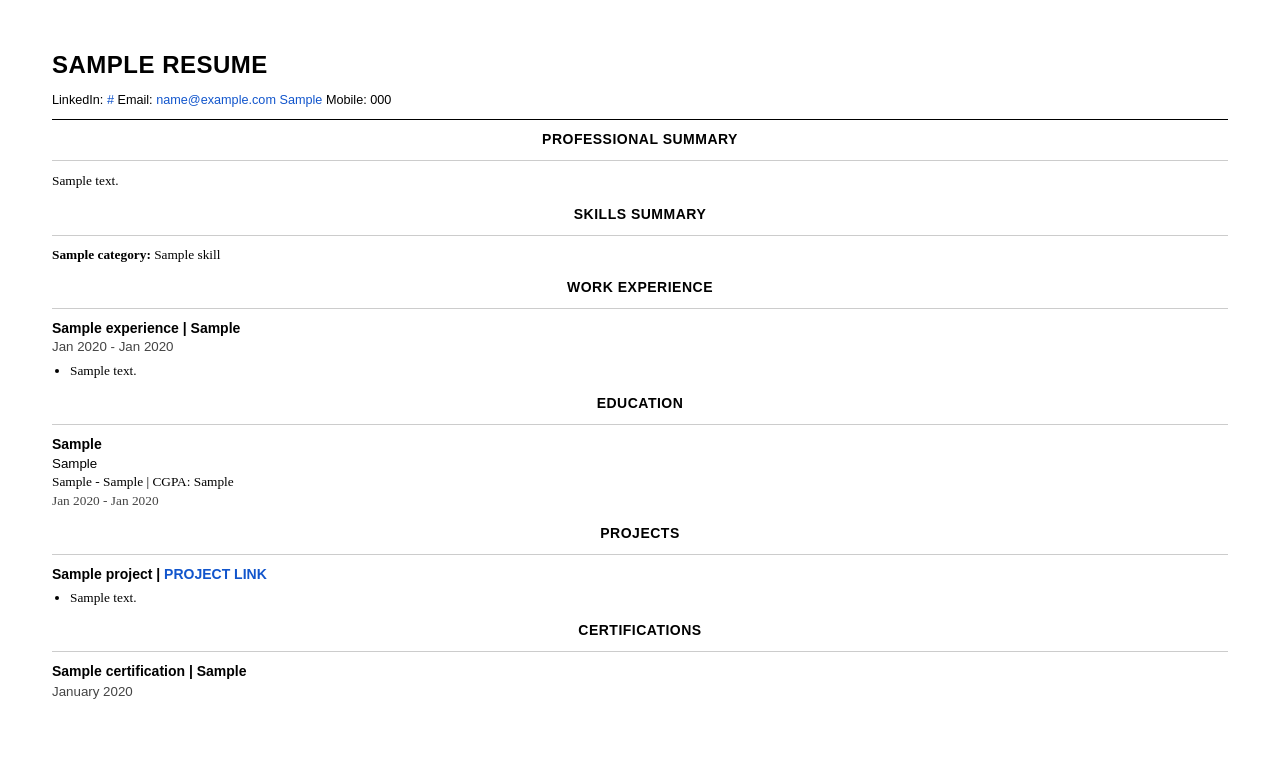
After one commit to Hitendra15/cv-generator, a Django app: template resume/templates/resume/download.html in a window 1280 px wide. The commit adds this page. Shown: the top 763 px of the page. Run offline with Django 5.2, Linux system fonts and the light colour scheme; tables that the repository leaves empty hold one stand-in row (values such as "Sample post"); the template is opened without the code that fills it: values that come from a table or form of the project are taken from there, most other values are stand-ins (such as "Sample title", 1, 10 or a date in 2020).

Commit message:
user can download resume

```diff
--- a/core/static/core/js/custom.js
+++ b/core/static/core/js/custom.js
@@ -25,7 +25,8 @@
     }
 
     function backPage(){
-        let $submitBtn = $form.find('.submit-btn');
+        let $submitBtn = $('#ResumeForm').find('.submit-btn');
+        let isEdit = false
         $submitBtn.prop('disabled', false).text(isEdit ? 'Update Resume' : 'Generate Resume');
         history.back();
     }
--- a/resume/forms.py
+++ b/resume/forms.py
@@ -55,7 +55,7 @@ class EducationForm(forms.ModelForm):
             'start_date': 'Start Date',
             'end_date': 'End Date',
             'field_of_study': 'Field of Study',
-            'grade': 'Grade / GPA',
+            'grade': 'Grade / CGPA',
             'location': 'Location',
         }
         widgets = {
--- a/resume/models.py
+++ b/resume/models.py
@@ -13,6 +13,7 @@ class Resume(models.Model):
     linkedin = models.URLField(null=True, blank=True)
     github = models.URLField(null=True, blank=True)
     created_at = models.DateTimeField(auto_now_add=True)
+    updated_at = models.DateTimeField(auto_now=True,null=True,blank=True)
 
     def __str__(self):
         return self.name
--- a/resume/templates/resume/create.html
+++ b/resume/templates/resume/create.html
@@ -3,8 +3,9 @@
 <div class="page">
     <div class="wrapper">
         <h1>Create Resume</h1>
+        <a href="{% url 'dashboard' %}" style="display:inline-block; padding:8px 18px; background:#3b3f8c; color:#fff; border-radius:6px; font-weight:600; text-decoration:none; float:right;">Back</a>
         <p class="subtitle">Build a professional CV in minutes</p>
-        <form method="POST" novalidate>
+        <form method="POST" novalidate id="ResumeForm">
             {% csrf_token %}
             <input type="hidden" name="is_edit" value="{{ is_edit|yesno:'1,0' }}">
             <div class="card-section">
--- a/resume/templates/resume/dashboard.html
+++ b/resume/templates/resume/dashboard.html
@@ -18,12 +18,13 @@
                 <h3>{{ resume.title }}</h3>
             </div>
             <p class="card-date">
-                Last updated: {{ resume.updated_at|date:"M d, Y" }}
+                <span class="date-icon">🕒</span>
+                <span>Created <strong>{{ resume.created_at|timesince }} ago</strong></span>
             </p>
             <div class="card-actions">
                 <a href="{% url 'preview_resume' resume.slug %}" class="action-btn">Preview</a>
                 <a href="{% url 'edit_resume' resume.slug %}" class="action-btn">Edit</a>
-                <a href="{% url 'preview_resume' resume.slug %}?print=true" class="action-btn download">
+                <a href="{% url 'download_pdf' resume.slug %}?print=true" class="action-btn download">
                     ⬇ Download
                 </a>
             </div>
--- /dev/null
+++ b/resume/templates/resume/download.html
@@ -0,0 +1,291 @@
+<!DOCTYPE html>
+<html>
+<head>
+<meta charset="UTF-8">
+<style>
+    * { margin: 0; padding: 0; box-sizing: border-box; }
+    body {
+        font-family: 'Times New Roman', Times, serif;
+        font-size: 11pt;
+        color: #000;
+        line-height: 1.4;
+    }
+    .resume-paper {
+        padding: 48px 52px;
+    }
+    .r-name {
+        font-size: 18pt;
+        font-weight: 600;
+        letter-spacing: 0.5px;
+        margin-bottom: 10px;
+        font-family: Arial, sans-serif;
+    }
+    .r-contact {
+        font-size: 9.5pt;
+        font-family: Arial, sans-serif;
+        margin-bottom: 2px;
+    }
+    .r-contact a {
+        color: #1155cc;
+        text-decoration: none;
+    }
+    .r-divider {
+        border: none;
+        border-top: 1.5px solid #000;
+        margin: 10px 0;
+    }
+    .r-divider-thin {
+        border: none;
+        border-top: 0.5px solid #ccc;
+        margin: 10px 0;
+    }
+    .r-section { margin-bottom: 14px; }
+    .r-section-title {
+        font-family: Arial, sans-serif;
+        font-size: 10.5pt;
+        font-weight: 700;
+        text-align: center;
+        text-transform: uppercase;
+        letter-spacing: 0.5px;
+        margin-bottom: 6px;
+    }
+    .r-summary {
+        font-size: 10pt;
+        text-align: justify;
+        line-height: 1.5;
+    }
+    .r-exp-item { margin-bottom: 10px; }
+    .r-exp-header {
+        display: block;
+        margin-bottom: 4px;
+    }
+    .r-exp-title {
+        font-weight: 700;
+        font-family: Arial, sans-serif;
+        font-size: 10.5pt;
+        display: block;
+    }
+    .r-exp-date {
+        font-family: Arial, sans-serif;
+        font-size: 10pt;
+        color: #444;
+        display: block;
+    }
+    .r-exp-desc {
+        margin: 4px 0 0 0;
+        padding-left: 18px;
+        font-size: 10pt;
+    }
+    .r-exp-desc li {
+        margin-bottom: 2px;
+        line-height: 1.45;
+    }
+    .r-edu-item { margin-bottom: 8px; }
+    .r-edu-institution {
+        font-weight: 700;
+        font-family: Arial, sans-serif;
+        font-size: 10.5pt;
+        display: block;
+    }
+    .r-edu-location {
+        font-family: Arial, sans-serif;
+        font-size: 10pt;
+        display: block;
+    }
+    .r-edu-degree {
+        font-size: 10pt;
+        display: block;
+    }
+    .r-edu-date {
+        font-size: 10pt;
+        color: #444;
+        display: block;
+    }
+    .r-project-item { margin-bottom: 10px; }
+    .r-project-title {
+        font-weight: 700;
+        font-family: Arial, sans-serif;
+        font-size: 10.5pt;
+        display: block;
+    }
+    .r-project-title a {
+        color: #1155cc;
+        text-decoration: none;
+    }
+    .r-project-date {
+        font-family: Arial, sans-serif;
+        font-size: 10pt;
+        color: #444;
+    }
+    .r-project-desc {
+        margin: 3px 0 0 0;
+        padding-left: 18px;
+        font-size: 10pt;
+        line-height: 1.45;
+    }
+    .r-skill-summary {
+        list-style: none;
+        padding-left: 0;
+        margin: 0;
+    }
+    .r-skill-summary li {
+        margin-bottom: 6px;
+        font-size: 10pt;
+    }
+</style>
+</head>
+<body>
+    <div class="resume-paper" id="resumePaper">
+        <div class="r-name">{{ resume.name|upper }}</div>
+        <div class="r-contact">
+            {% if resume.linkedin %}
+                <span>LinkedIn: <a href="{{ resume.linkedin }}" target="_blank">{{ resume.linkedin }}</a></span>
+            {% endif %}
+            {% if resume.email %}
+                <span>Email: <a href="mailto:{{ resume.email }}">{{ resume.email }}</a></span>
+            {% endif %}
+            {% if resume.github %}
+                <span><a href="{{ resume.github }}" target="_blank">{{ resume.github }}</a></span>
+            {% endif %}
+            {% if resume.phone %}
+                <span>Mobile: {{ resume.phone }}</span>
+            {% endif %}
+        </div>
+        <hr class="r-divider">
+        {% if resume.summary %}
+        <div class="r-section">
+            <div class="r-section-title">PROFESSIONAL SUMMARY</div>
+            <hr class="r-divider-thin">
+            <p class="r-summary">{{ resume.summary }}</p>
+        </div>
+        {% endif %}
+        {% if skills_grouped %}
+        <div class="r-section">
+            <div class="r-section-title">SKILLS SUMMARY</div>
+            <hr class="r-divider-thin">
+            <ul class="r-skill-summary">
+                {% for category, skills in skills_grouped.items %}
+                <li>
+                    <strong>{{ category }}:</strong>
+                    {{ skills|join:", " }}
+                </li>
+                {% endfor %}
+            </ul>
+        </div>
+        {% endif %}
+        {% if resume.experiences.all %}
+        <div class="r-section">
+            <div class="r-section-title">WORK EXPERIENCE</div>
+            <hr class="r-divider-thin">
+            {% for exp in resume.experiences.all %}
+            <div class="r-exp-item">
+                <div class="r-exp-header">
+                    <span class="r-exp-title">
+                        {{ exp.job_title }} | {{ exp.company }}
+                    </span>
+                    <span class="r-exp-date">
+                        {{ exp.start_date|date:"M Y" }} -
+                        {% if exp.end_date %}
+                            {{ exp.end_date|date:"M Y" }}
+                        {% else %}
+                            Present
+                        {% endif %}
+                    </span>
+                </div>
+                {% if exp.description %}
+                <ul class="r-exp-desc">
+                    {% for line in exp.description.splitlines %}
+                        {% if line.strip %}
+                        <li>{{ line|cut:"• "|cut:"- " }}</li>
+                        {% endif %}
+                    {% endfor %}
+                </ul>
+                {% endif %}
+            </div>
+            {% if not forloop.last %}<hr class="r-divider-thin">{% endif %}
+            {% endfor %}
+        </div>
+        {% endif %}
+        {% if resume.educations.all %}
+        <div class="r-section">
+            <div class="r-section-title">EDUCATION</div>
+            <hr class="r-divider-thin">
+            {% for edu in resume.educations.all %}
+            <div class="r-edu-item">
+                <div class="r-edu-header">
+                    <span class="r-edu-institution">
+                        {{ edu.institution }}
+                    </span>
+                    {% if edu.location %}
+                    <span class="r-edu-location">
+                        {{ edu.location }}
+                    </span>
+                    {% endif %}
+                </div>
+                <div class="r-edu-header">
+                    <span class="r-edu-degree">
+                        {{ edu.degree }}
+                        {% if edu.field_of_study %} - {{ edu.field_of_study }}{% endif %}
+                        {% if edu.grade %} | CGPA: {{ edu.grade }}{% endif %}
+                    </span>
+                    <span class="r-edu-date">
+                        {{ edu.start_date|date:"M Y" }} -
+                        {% if edu.end_date %}
+                            {{ edu.end_date|date:"M Y" }}
+                        {% else %}
+                            Present
+                        {% endif %}
+                    </span>
+                </div>
+            </div>
+            {% endfor %}
+        </div>
+        {% endif %}
+        {% if resume.projects.all %}
+        <div class="r-section">
+            <div class="r-section-title">PROJECTS</div>
+            <hr class="r-divider-thin">
+            {% for project in resume.projects.all %}
+            <div class="r-project-item">
+                <div class="r-project-header">
+                    <span class="r-project-title">
+                        {{ project.title }}
+                        {% if project.link %}
+                            | <a href="{{ project.link }}" target="_blank">PROJECT LINK</a>
+                        {% endif %}
+                    </span>
+                </div>
+                {% if project.description %}
+                <ul class="r-project-desc">
+                    {% for line in project.description.splitlines %}
+                        {% if line.strip %}
+                        <li>{{ line|cut:"• "|cut:"- " }}</li>
+                        {% endif %}
+                    {% endfor %}
+                </ul>
+                {% endif %}
+            </div>
+            {% endfor %}
+        </div>
+        {% endif %}
+        {% if resume.certifications.all %}
+        <div class="r-section">
+            <div class="r-section-title">CERTIFICATIONS</div>
+            <hr class="r-divider-thin">
+            {% for cert in resume.certifications.all %}
+            <div class="r-project-item">
+                <div class="r-project-header">
+                    <span class="r-project-title">
+                        {{ cert.name }} | {{ cert.organization }}
+                    </span>
+                    <span class="r-project-date">
+                        {{ cert.date|date:"F Y" }}
+                    </span>
+                </div>
+            </div>
+            {% endfor %}
+        </div>
+        {% endif %}
+    </div>
+</body>
+</html>
--- a/resume/urls.py
+++ b/resume/urls.py
@@ -5,4 +5,5 @@ urlpatterns = [
     path('preview_resume/<slug:slug>',views.preview_resume,name="preview_resume"),
     path('',views.dashboard,name="dashboard"),
     path('edit/<slug:slug>',views.edit_resume,name="edit_resume"),
+    path('download_pdf/<slug:slug>',views.download_pdf,name="download_pdf"),
 ]
```
Also changed, not shown: requirement.txt (+31 -0 lines), resume/views.py (+36 -6 lines), resume/migrations/0009_resume_updated_at.py (added).
